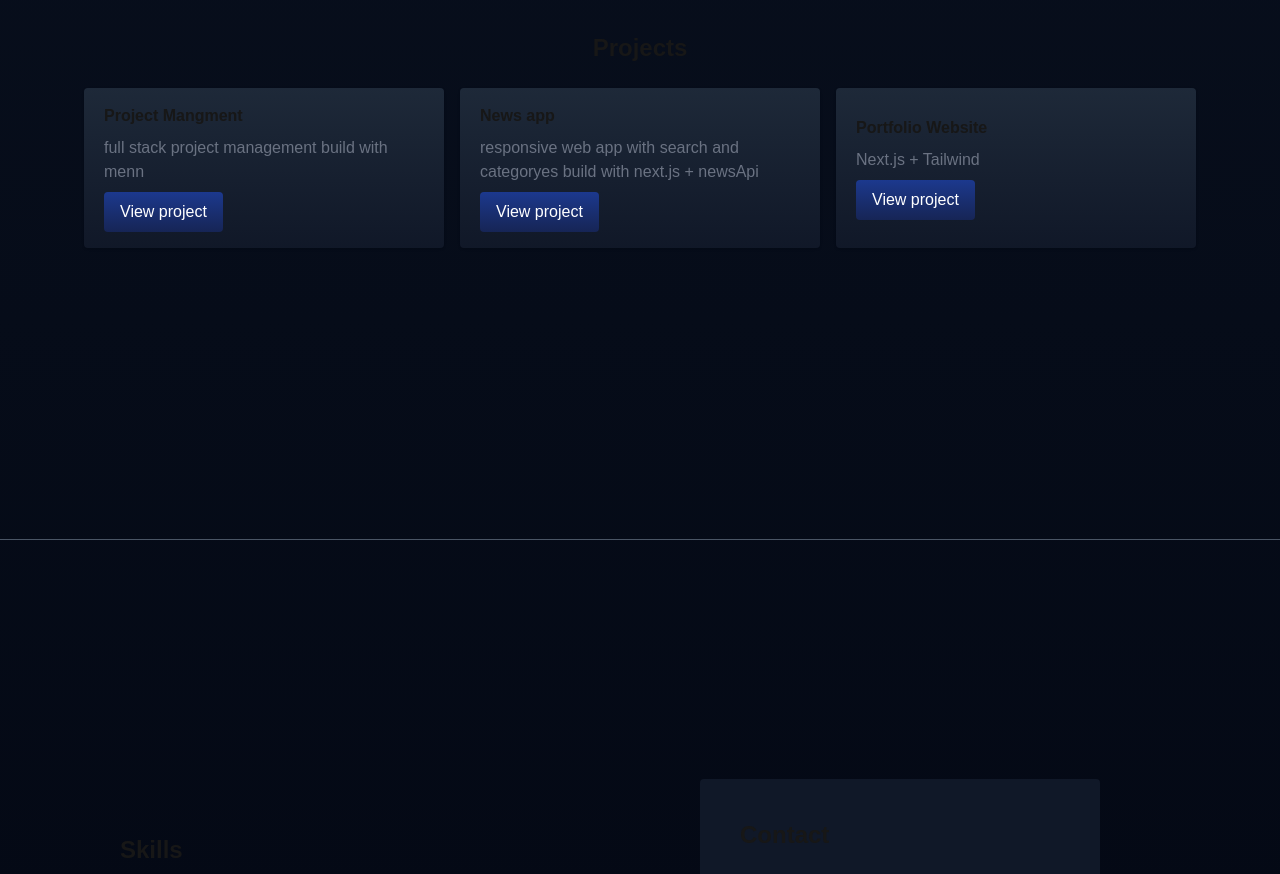
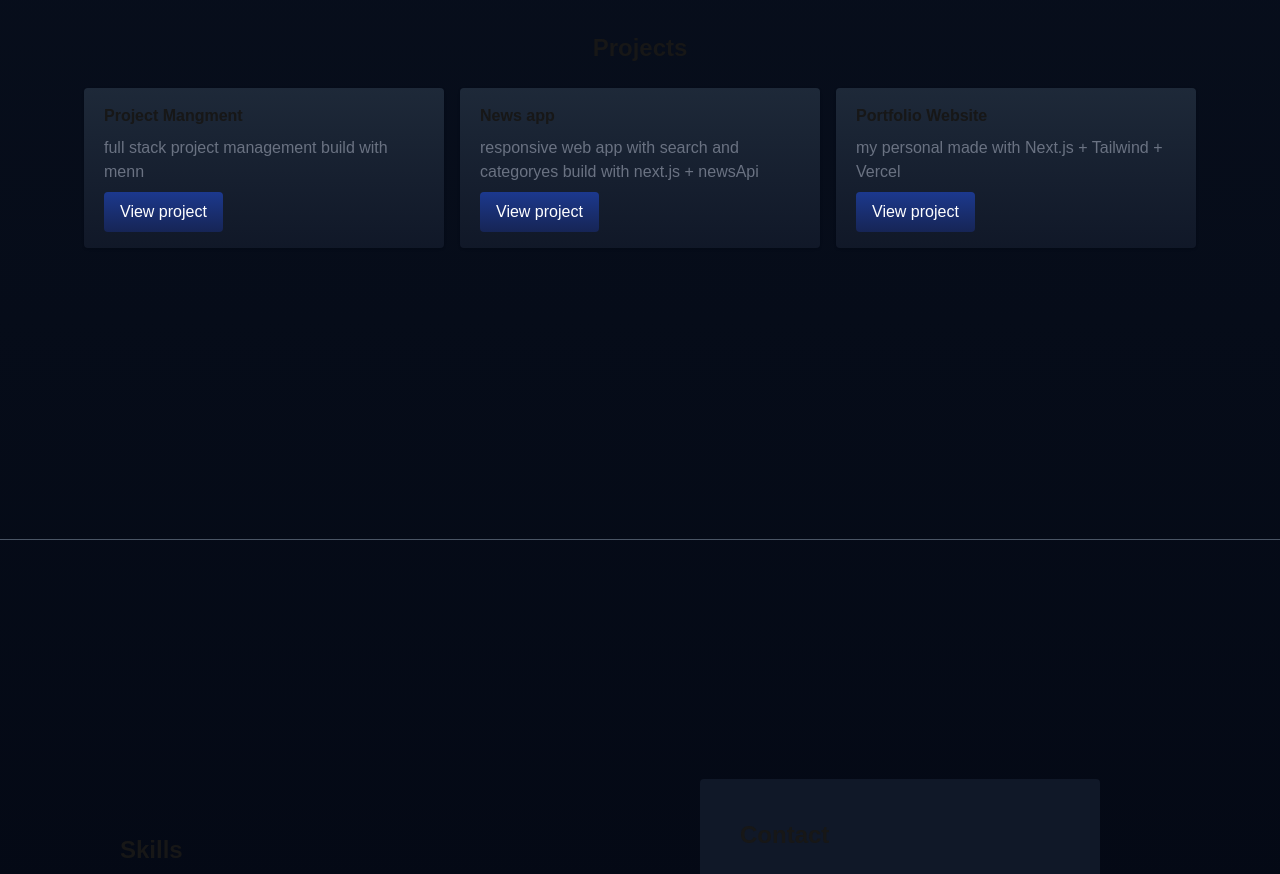
Before and after one commit to hassan111bmw11-byte/protofilo, a Next.js app: page / in a window 1280 px wide. Shown: the part 1860-2734 px from the top of the page. Built offline with nearby package versions, Linux system fonts and the light colour scheme.

Commit message:
projects details

```diff
--- a/app/components/projects.js
+++ b/app/components/projects.js
@@ -3,7 +3,7 @@ export default function Projects() {
   const projects = [
     { title: "Project Mangment", desc: "full stack project management build with menn" ,link:"https://task-managment-saas.vercel.app/"  },
     { title: "News app", desc: "responsive web app with search and categoryes build with next.js + newsApi",link: "https://nextjs-news-app.vercel.app/" },
-    { title: "Portfolio Website", desc: "Next.js + Tailwind", link:"https://protofilo-hazel-gamma.vercel.app/" },
+    { title: "Portfolio Website", desc: "my personal made with Next.js + Tailwind + Vercel", link:"https://protofilo-hazel-gamma.vercel.app/" },
   ];
 
   return (
```
